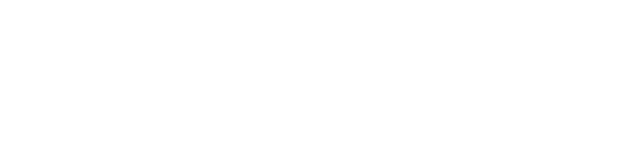
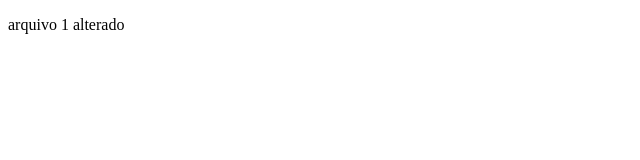
Before and after one commit to shellton95/curso_git_1, a plain HTML site: page index.html in a window 1280 px wide. Shown: the whole page, without its empty margins (0-640 px from the left). Drawn offline with Linux system fonts and the light colour scheme.

Commit message:
apenas 1 arquivo

```diff
--- a/index.html
+++ b/index.html
@@ -7,6 +7,6 @@
     <title>Document</title>
 </head>
 <body>
-
+    <p>arquivo 1 alterado</p>
 </body>
 </html>
```
